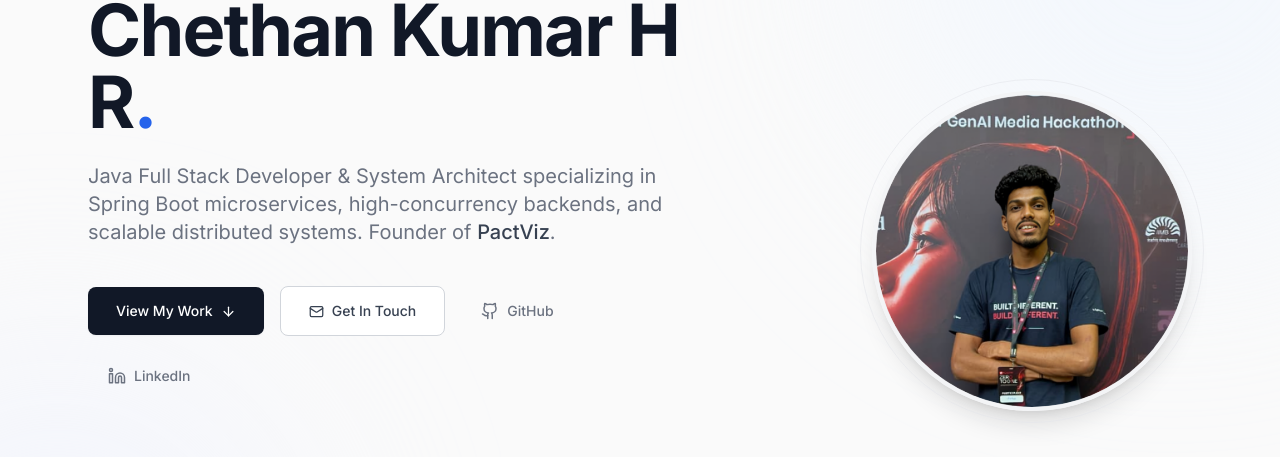
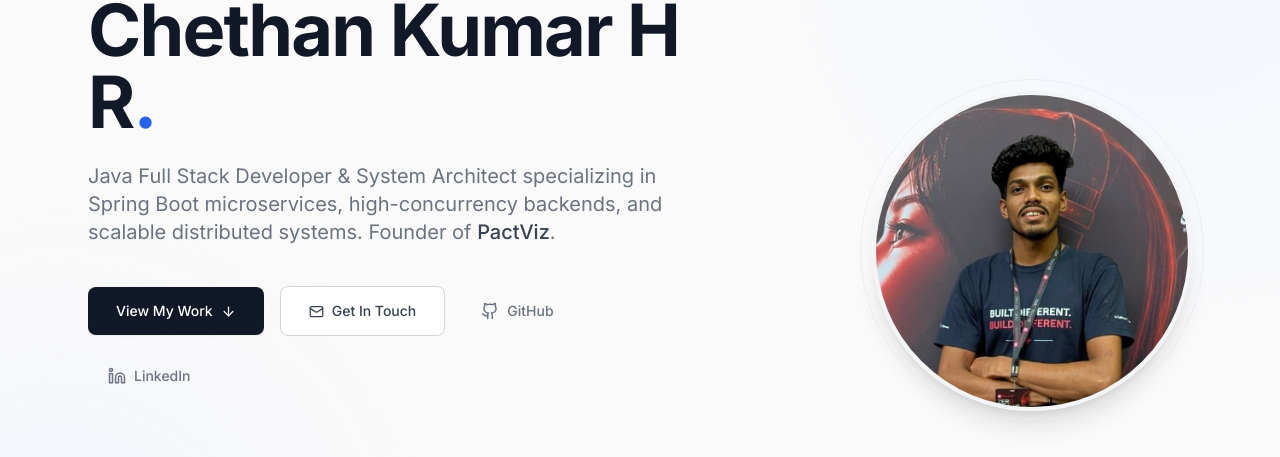
Before and after one commit to chethanhrx/Port-folio, a Next.js app: page / in a window 1280 px wide. Shown: the part 180-637 px from the top of the page. Built offline with nearby package versions, Linux system fonts and the light colour scheme; no server answers.

Commit message:
update hero profile image source from logo to personal photo

```diff
--- a/src/components/Hero.tsx
+++ b/src/components/Hero.tsx
@@ -140,7 +140,7 @@
           <div className="relative">
             <div className="w-64 h-64 sm:w-72 sm:h-72 lg:w-80 lg:h-80 rounded-full overflow-hidden border-4 border-gray-100 shadow-xl">
               <Image
-                src="/logo.png"
+                src="/chethanimage.jpg"
                 alt="Chethan Kumar H R"
                 width={320}
                 height={320}
```
